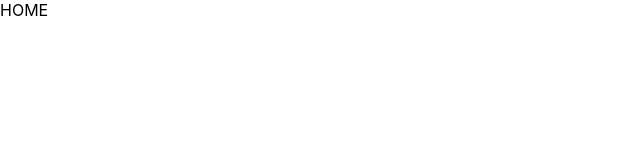
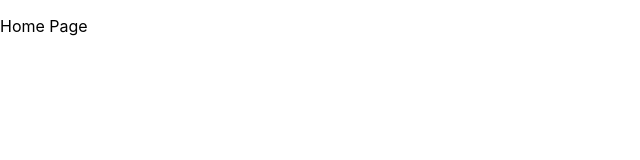
Before and after one commit to HanzaleLatifi/SPA-react-router-, a React (Create React App) app: page / in a window 1280 px wide. Shown: the top 160 px of the page, without its empty margins (0-640 px from the left). Built offline with nearby package versions, Linux system fonts and the light colour scheme.

Commit message:
fix <Route/>

```diff
--- a/src/App.js
+++ b/src/App.js
@@ -4,8 +4,8 @@ import HomePage from './pages/HomePage';
 function App() {
   return (
     <BrowserRouter>
-      <Route path='/' exact={true} component={HomePage}>HOME</Route>
-      <Route path='/about-us' component={AboutUsPage}>AboutUS</Route>
+      <Route path="/" exact={true} component={HomePage} HOME  />
+      <Route path="/about-us" component={AboutUsPage} AboutUS />
     </BrowserRouter>
 
   );
--- a/src/pages/AboutUsPage.js
+++ b/src/pages/AboutUsPage.js
@@ -4,6 +4,7 @@ function AboutUsPage() {
     return (
         <div>
             About us Page
+
         </div>
     )
 }
--- a/src/pages/HomePage.js
+++ b/src/pages/HomePage.js
@@ -1,10 +1,12 @@
 import React from 'react'
 
-function HomePage() {
+function HomePage(props) {
+    console.log(props)
+
     return (
-        <div>
-            Home Page
-        </div>
+        <>
+            <p>Home Page</p>
+        </>
     )
 }
 
```
Also changed, not shown: src/components/Navigation.js (added, +19 -0 lines).
